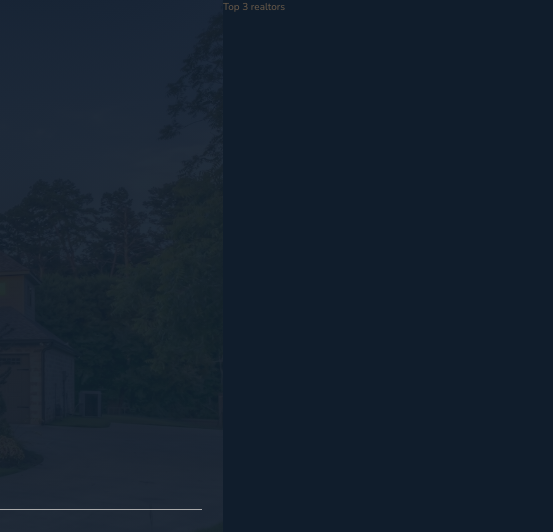
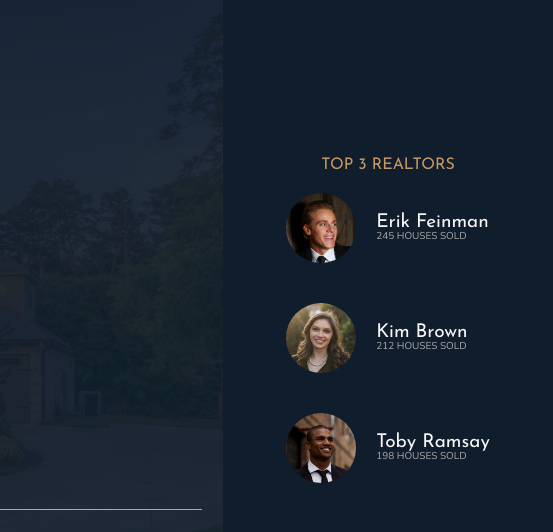
Before and after one commit to sssgordon/nexter, a website: page index.html in a window 1280 px wide. Shown: the top 532 px of the page, 727-1280 px from the left. Drawn offline with nearby package versions, Linux system fonts and the light colour scheme.

Commit message:
Realtors

```diff
--- a/index.html
+++ b/index.html
@@ -33,7 +33,40 @@
             </div>
         </header>
 
-        <div class="realtors">Top 3 realtors</div>
+        <div class="realtors">
+            <h3 class="heading-3">Top 3 Realtors</h3>
+            <div class="realtors__list">
+                <img
+                    src="img/realtor-1.jpeg"
+                    alt="Realtor 1"
+                    class="realtors__img"
+                />
+                <div class="realtors__details">
+                    <h4 class="heading-4 heading-4--light">Erik Feinman</h4>
+                    <p class="realtors__sold">245 houses sold</p>
+                </div>
+
+                <img
+                    src="img/realtor-2.jpeg"
+                    alt="Realtor 2"
+                    class="realtors__img"
+                />
+                <div class="realtors__details">
+                    <h4 class="heading-4 heading-4--light">Kim Brown</h4>
+                    <p class="realtors__sold">212 houses sold</p>
+                </div>
+
+                <img
+                    src="img/realtor-3.jpeg"
+                    alt="Realtor 3"
+                    class="realtors__img"
+                />
+                <div class="realtors__details">
+                    <h4 class="heading-4 heading-4--light">Toby Ramsay</h4>
+                    <p class="realtors__sold">198 houses sold</p>
+                </div>
+            </div>
+        </div>
 
         <section class="features">
             <div class="feature">
--- a/sass/_realtors.scss
+++ b/sass/_realtors.scss
@@ -2,6 +2,32 @@
 
 .realtors {
     background-color: b.$color-secondary;
+    grid-column: col-start 7 / full-end;
+    padding: 3rem;
 
-    grid-column: col-start 7 / full-end;
+    display: grid;
+    align-content: center;
+    justify-content: center;
+    justify-items: center;
+    row-gap: 2rem;
+
+    &__list {
+        display: grid;
+        grid-template-columns: min-content max-content;
+        column-gap: 2rem;
+        row-gap: 5vh; // for responsive purposes (large screen)
+        align-items: center;
+    }
+
+    &__img {
+        width: 7rem;
+        border-radius: 50%;
+        display: block;
+    }
+
+    &__sold {
+        text-transform: uppercase;
+        color: b.$color-grey-light-2;
+        margin-top: -3px;
+    }
 }
```
Also changed, not shown: css/style.css, 1 other file.
